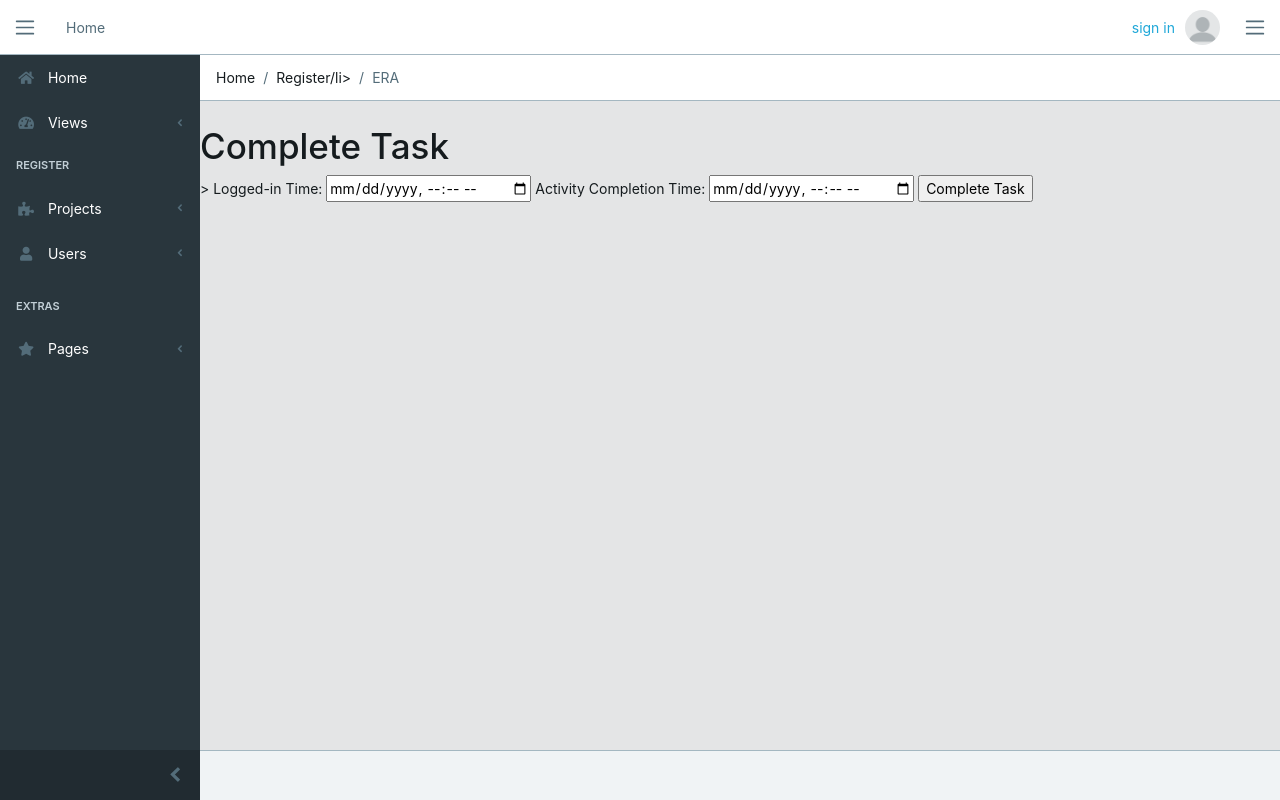
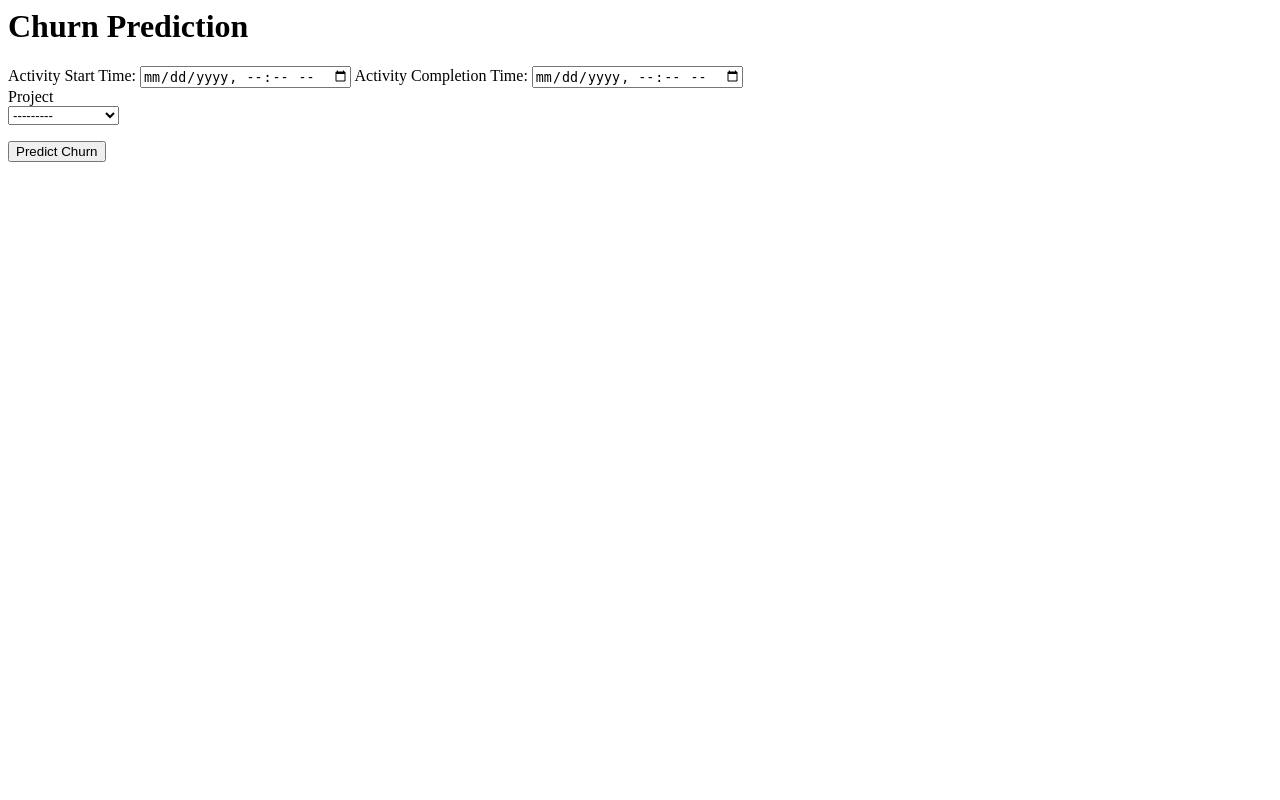
Before and after one commit to Krippykesh/project_management_system_project_django, a Django app: template register/templates/register/task_completion.html in a window 1280 px wide. Run offline with Django 3.2, Linux system fonts and the light colour scheme; the template is opened without the code that fills it: values that come from a table or form of the project are taken from there, others are empty; tables that the repository leaves empty hold one stand-in row (values such as "Sample post"); some libraries are stand-ins or nearby versions.

Commit message:
Added churn prediction

```diff
--- a/projects/forms.py
+++ b/projects/forms.py
@@ -16,6 +16,9 @@
     ('2', 'Overdue'),
     ('3', 'Done'),
 )
+
+
+
 
 
 class TaskRegistrationForm(forms.ModelForm):
--- a/register/forms.py
+++ b/register/forms.py
@@ -1,8 +1,11 @@
 from django import forms
+from .models import Project
 from register.models import Company as Comp
 from register.models import UserProfile
 from django.contrib.auth.models import User
 from django.contrib.auth.forms import UserCreationForm
+
+
 
 class RegistrationForm(UserCreationForm):
     email = forms.EmailField(label='E-mail', required=True)
@@ -118,3 +121,4 @@
 class ChurnPredictionForm(forms.Form):
     logged_in_time = forms.DateTimeField(label='Logged-in Time', widget=forms.DateTimeInput(attrs={'type': 'datetime-local'}))
     activity_completion_time = forms.DateTimeField(label='Activity Completion Time', widget=forms.DateTimeInput(attrs={'type': 'datetime-local'}))
+    project = forms.ModelChoiceField(queryset=Project.objects.all())
--- a/register/templates/register/task_completion.html
+++ b/register/templates/register/task_completion.html
@@ -1,29 +1,64 @@
-{% extends 'core/base.html' %}
-{% load static %}
 
-{% block breadcrumb %}
-        <li class="breadcrumb-item">Home</li>
-        <li class="breadcrumb-item">Register/li>
-        <li class="breadcrumb-item active">ERA</li>
-{% endblock breadcrumb%}
 
 {% block content %}
 <head>
-    <title>Complete Task</title>
+    <title>Churn Prediction</title>
 </head>
 <body>
-    <h1>Complete Task</h1>
+    <h1>Churn Prediction</h1>
 
-    <form method='post' action='complete_task'>
-        {% csrf_token %} >
-
-        <label for="logged_in_time">Logged-in Time:</label>
+    <div >
+        <form action="" method="post">
+            {% csrf_token %}
+        <label for="logged_in_time">Activity Start Time:</label>
         <input type="datetime-local" id="logged_in_time" name="logged_in_time" required>
 
         <label for="activity_completion_time">Activity Completion Time:</label>
         <input type="datetime-local" id="activity_completion_time" name="activity_completion_time" required>
+        <div class="form-group">
+            <label class="col-form-label">Project</label>
+            <div class="input-group">
+                <div class="input-group-append">
+                    <span class="input-group-text"><i class="fa fa-puzzle-piece"></i></span>
+                </div>
+                {{ form.project }}
+                {% if form.project.errors %}
+                    <ol>
+                    {% for error in form.project.errors %}
+                        <li><strong>{{ error|escape }}</strong></li>
+                    {% endfor %}
+                    </ol>
+                {% endif %}
+            </div>
+    </div>
+    </div>
 
-        <input type="submit" value="Complete Task">
-        </form>
+    <button id="predict-churn-btn">Predict Churn</button>
+
+    <div id="error-message" style="color: red;"></div>
+    <div id="churn-prediction-result"></div>
+
+    <script src="https://code.jquery.com/jquery-3.6.0.min.js"></script>
+    <script>
+        $(document).ready(function() {
+            $('#predict-churn-btn').click(function() {
+                var startTime = $('#logged_in_time').val();
+                var completionTime = $('#activity_completion_time').val();
+
+                if (startTime === "" || completionTime === "") {
+                    $('#error-message').text("Please fill in all the fields.");
+                } else if (!$(this).prop('disabled')) {
+                    $('#error-message').text(""); // Clear the error message if all fields are filled
+
+                    var churnPercentage = Math.floor(Math.random() * 51) + 50;
+                    $('#churn-prediction-result').text('Churn Percentage: ' + churnPercentage + '%');
+
+                    $(this).prop('disabled', true); // Disable the button after it is clicked
+                } else {
+                    $('#error-message').text("Button already clicked."); // Show error message if button is clicked twice
+                }
+            });
+        });
+    </script>
 </body>
 {% endblock %}
```
